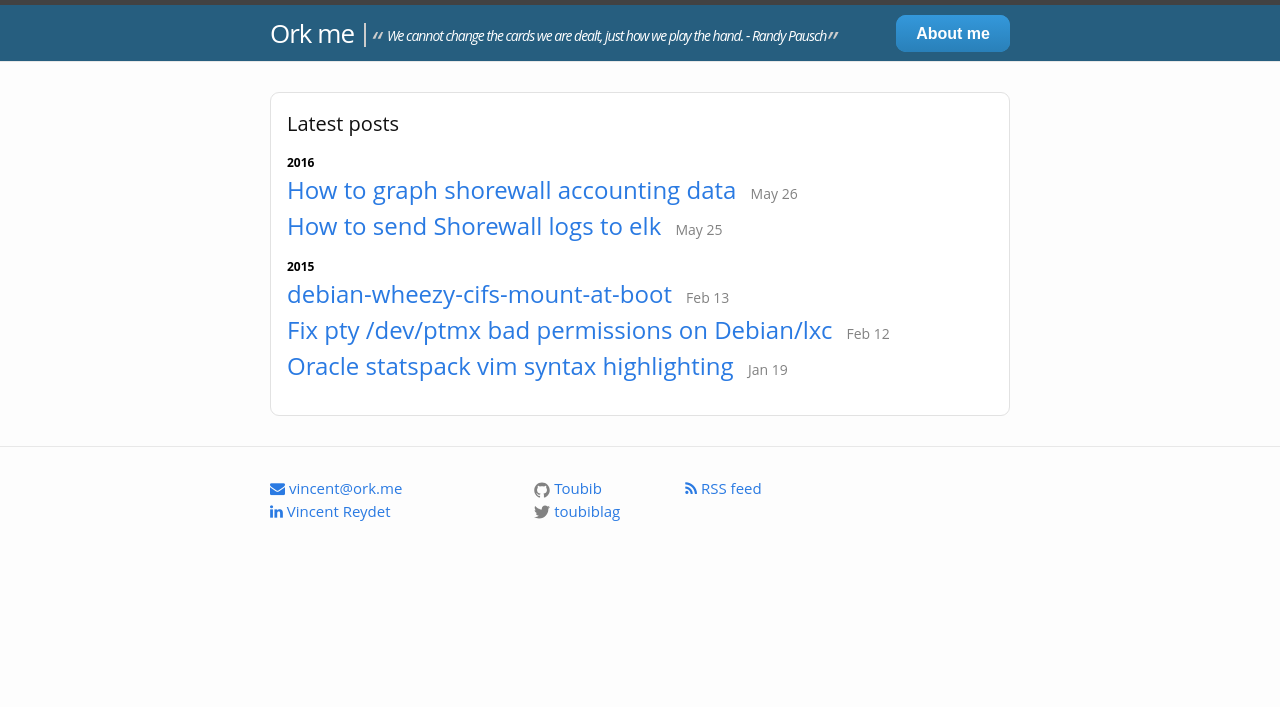
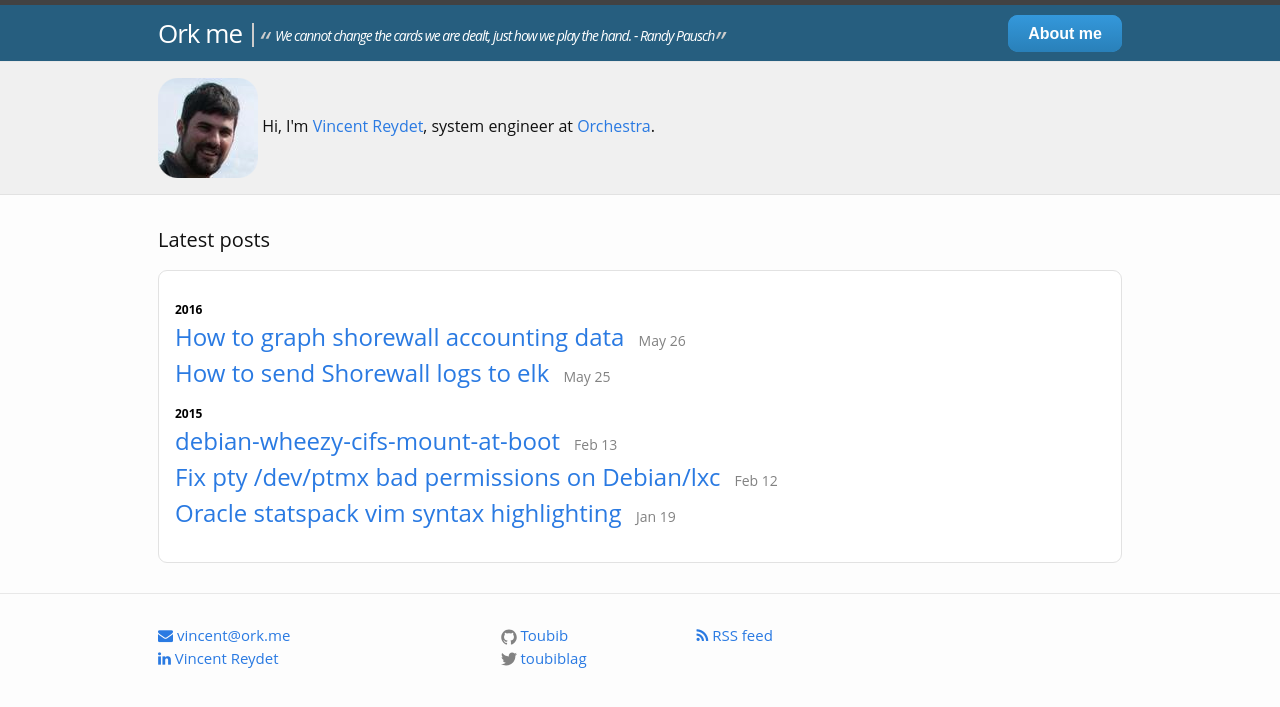
Before and after one commit to Toubib/blog.ork.me, a Jekyll site: the page built from index.html, in a window 1280 px wide. Shown: the top 707 px of the page. Built offline with Jekyll 4.4.1, drawn with Linux system fonts in a browser that asks for light colours; nearby versions of some CDN libraries.

Commit message:
Add h-card and about me informations.

```diff
--- a/_includes/footer.html
+++ b/_includes/footer.html
@@ -6,7 +6,7 @@
       <div class="footer-col  footer-col-1">
         <ul class="contact-list">
           <li>
-            <a href="mailto:{{ site.email }}">
+            <a href="mailto:{{ site.email }}" rel="me">
             <i class="fa fa-envelope"></i> {{ site.email }}</a>
           </li>
           <li>
@@ -21,7 +21,7 @@
         <ul class="social-media-list">
           {% if site.github_username %}
           <li>
-            <a href="https://github.com/{{ site.github_username }}">
+            <a href="https://github.com/{{ site.github_username }}" rel="me">
               <span class="icon  icon--github">
                 <svg viewBox="0 0 16 16">
                   <path fill="#828282" d="M7.999,0.431c-4.285,0-7.76,3.474-7.76,7.761 c0,3.428,2.223,6.337,5.307,7.363c0.388,0.071,0.53-0.168,0.53-0.374c0-0.184-0.007-0.672-0.01-1.32 c-2.159,0.469-2.614-1.04-2.614-1.04c-0.353-0.896-0.862-1.135-0.862-1.135c-0.705-0.481,0.053-0.472,0.053-0.472 c0.779,0.055,1.189,0.8,1.189,0.8c0.692,1.186,1.816,0.843,2.258,0.645c0.071-0.502,0.271-0.843,0.493-1.037 C4.86,11.425,3.049,10.76,3.049,7.786c0-0.847,0.302-1.54,0.799-2.082C3.768,5.507,3.501,4.718,3.924,3.65 c0,0,0.652-0.209,2.134,0.796C6.677,4.273,7.34,4.187,8,4.184c0.659,0.003,1.323,0.089,1.943,0.261 c1.482-1.004,2.132-0.796,2.132-0.796c0.423,1.068,0.157,1.857,0.077,2.054c0.497,0.542,0.798,1.235,0.798,2.082 c0,2.981-1.814,3.637-3.543,3.829c0.279,0.24,0.527,0.713,0.527,1.437c0,1.037-0.01,1.874-0.01,2.129 c0,0.208,0.14,0.449,0.534,0.373c3.081-1.028,5.302-3.935,5.302-7.362C15.76,3.906,12.285,0.431,7.999,0.431z"/>
@@ -35,7 +35,7 @@
 
           {% if site.twitter_username %}
           <li>
-            <a href="https://twitter.com/{{ site.twitter_username }}">
+            <a href="https://twitter.com/{{ site.twitter_username }}" rel="me">
               <span class="icon  icon--twitter">
                 <svg viewBox="0 0 16 16">
                   <path fill="#828282" d="M15.969,3.058c-0.586,0.26-1.217,0.436-1.878,0.515c0.675-0.405,1.194-1.045,1.438-1.809
--- /dev/null
+++ b/_includes/profile.html
@@ -0,0 +1,12 @@
+<div id="profile">
+  <div id="profile-content" class="h-card wrapper">
+    <img class="u-photo" src="/pub/Vincent_r.png" alt="Vincent Reydet" />
+    <span class="p-note">
+      Hi, I'm <a class="p-name u-url" href="https://ork.me">Vincent Reydet</a>, system engineer at <a href="http://www.orchestra.eu">Orchestra</a>.
+    </span>
+    <span style="visibility:hidden">
+      <a class="u-email" href="mailto:vincent@ork.me">vincent@ork.me</a>
+    </span>
+
+  </div>
+</div>
--- /dev/null
+++ b/_layouts/with-profile.html
@@ -0,0 +1,22 @@
+<!DOCTYPE html>
+<html>
+
+  {% include head.html %}
+
+  <body>
+
+    {% include header.html %}
+
+    {% include profile.html %}
+
+    <div class="page-content">
+      <div class="wrapper">
+        {{ content }}
+      </div>
+    </div>
+
+    {% include footer.html %}
+
+  </body>
+
+</html>
--- a/_sass/_ork.scss
+++ b/_sass/_ork.scss
@@ -38,3 +38,25 @@
   font-weight: bold;
   margin-top: 14px;
 }
+
+ul#header-contact-list li {
+  display: inline;
+  list-style: none;
+  margin: 0;
+  padding: 5px;
+}
+
+#profile {
+  background-color: #f0f0f0;
+  //border-radius: 9px;
+  border-bottom: 1px solid #e2e2e2;
+  padding: 1em;
+}
+
+#profile-content {
+  /* max-width: calc(800px - (30px * 2)); */
+  padding-right: 30px;
+  padding-left: 30px;
+  margin-right: auto;
+  margin-left: auto;
+}
--- a/css/main.scss
+++ b/css/main.scss
@@ -28,7 +28,7 @@ $head-background-color: #265E7F;
 $head-text-color: #fff;
 
 // Width of the content area
-$content-width:    800px;
+$content-width:    1024px;
 
 $on-palm:          600px;
 $on-laptop:        800px;
--- a/index.html
+++ b/index.html
@@ -1,12 +1,12 @@
 ---
-layout: default
+layout: with-profile
 permalink: /
 lang: en
 ---
+<h1 class="page-heading">Latest posts</h1>
 
 <div class="home block-content">
 
-  <h1 class="page-heading">Latest posts</h1>
 
   {% assign posts=site.posts | where:"lang", page.lang %}
   <ul class="post-list">
@@ -24,5 +24,4 @@ lang: en
   {% endfor %}
   </ul>
 
-
 </div>
```
Also changed, not shown: about.md (+1 -1 lines), favicon.ico (added), pub/Vincent_r.png (added).
